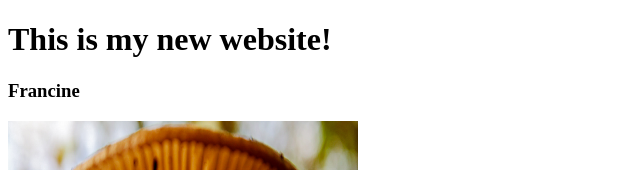
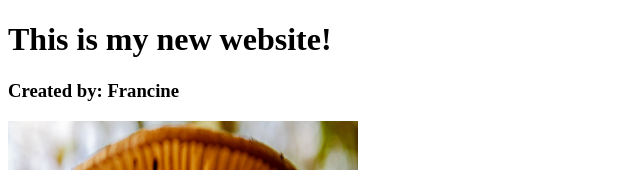
Before and after one commit to francinevb/prj4-chapter-3, a plain HTML site: page index.html in a window 1280 px wide. Shown: the top 170 px of the page, without its empty margins (0-640 px from the left). Drawn offline with Linux system fonts and the light colour scheme.

Commit message:
added my name

```diff
--- a/index.html
+++ b/index.html
@@ -6,7 +6,7 @@
 </head>
 <body>
 	<h1> This is my new website!</h1>
-	<h3> Francine </h3>
+	<h3> Created by: Francine </h3>
 	<img src="images/mushroom.jpg" alt="an orange mushroom" style="width:350px;height:350px;">
 	<p> Click <a href="https://www.buas.nl/"> here</a> to go to my school website.</p>
 </body>
```
